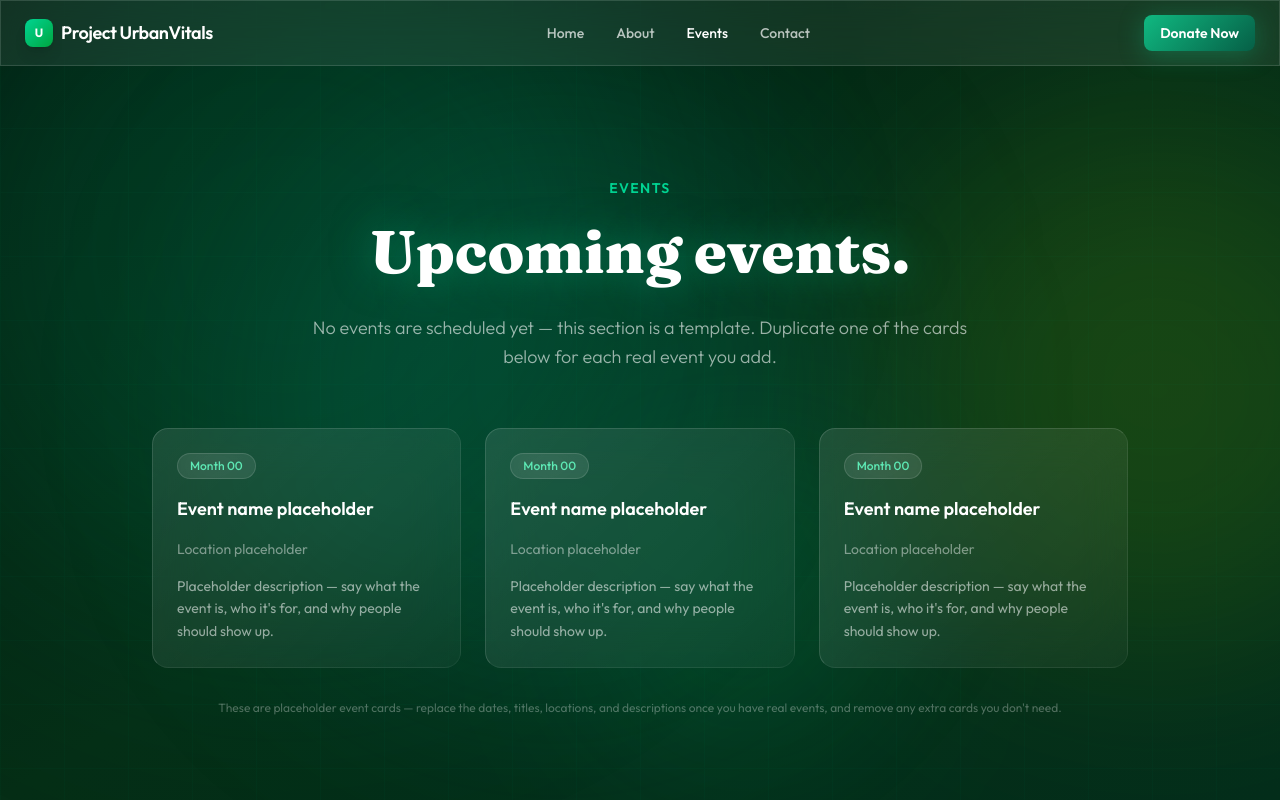
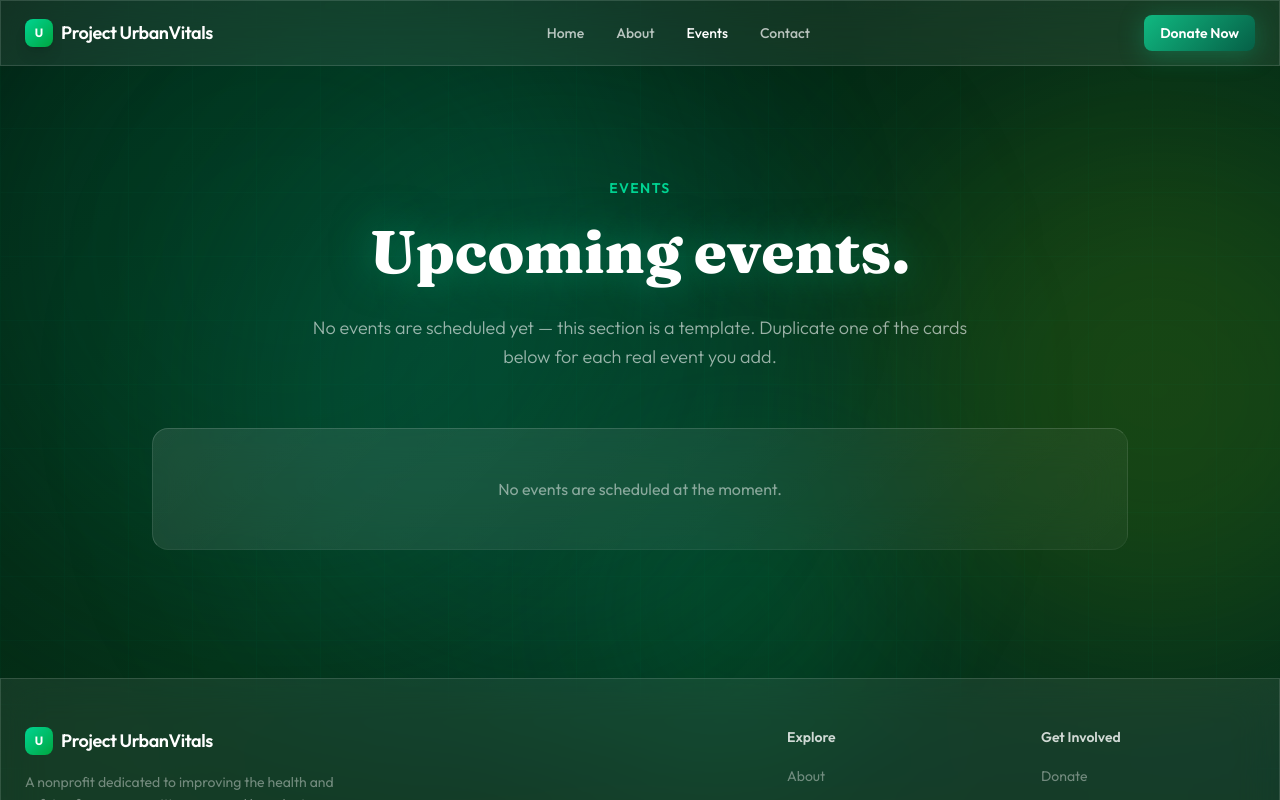
Before and after one commit to sajlardiya-hue/projecturbanvitals, a React (Vite) app: page /events in a window 1280 px wide. Shown: the top 800 px of the page. Built offline with nearby package versions, Linux system fonts and the light colour scheme; the HTML template or start-up script is replaced by a standard one.

Commit message:
Add conditional rendering for event cards

```diff
--- a/src/pages/Events.tsx
+++ b/src/pages/Events.tsx
@@ -19,6 +19,8 @@ const EVENT_TEMPLATE = [
   },
 ];
 
+const SHOW_EVENT_CARDS = false; // flip to true once you have real events to show
+
 export default function Events() {
   return (
     <>
@@ -39,6 +41,7 @@ export default function Events() {
 
       {/* EVENTS LIST */}
       <section className="max-w-5xl mx-auto px-6 pb-32">
+        {SHOW_EVENT_CARDS ? (
           <div className="grid grid-cols-1 md:grid-cols-3 gap-6">
             {EVENT_TEMPLATE.map((e, i) => (
               <div key={i} className="glass-card rounded-2xl p-6 feature-card flex flex-col gap-4">
@@ -51,10 +54,11 @@ export default function Events() {
               </div>
             ))}
           </div>
-        <p className="text-white/30 text-xs text-center mt-8">
-          These are placeholder event cards — replace the dates, titles, locations, and descriptions once you have
-          real events, and remove any extra cards you don't need.
-        </p>
+        ) : (
+    <div className="glass-card rounded-2xl p-12 text-center">
+      <p className="text-white/50 text-base">No events are scheduled at the moment.</p>
+    </div>
+  )}
 </section>
     </>
   );
```
Lines whose indentation alone changed are shown as unchanged.
